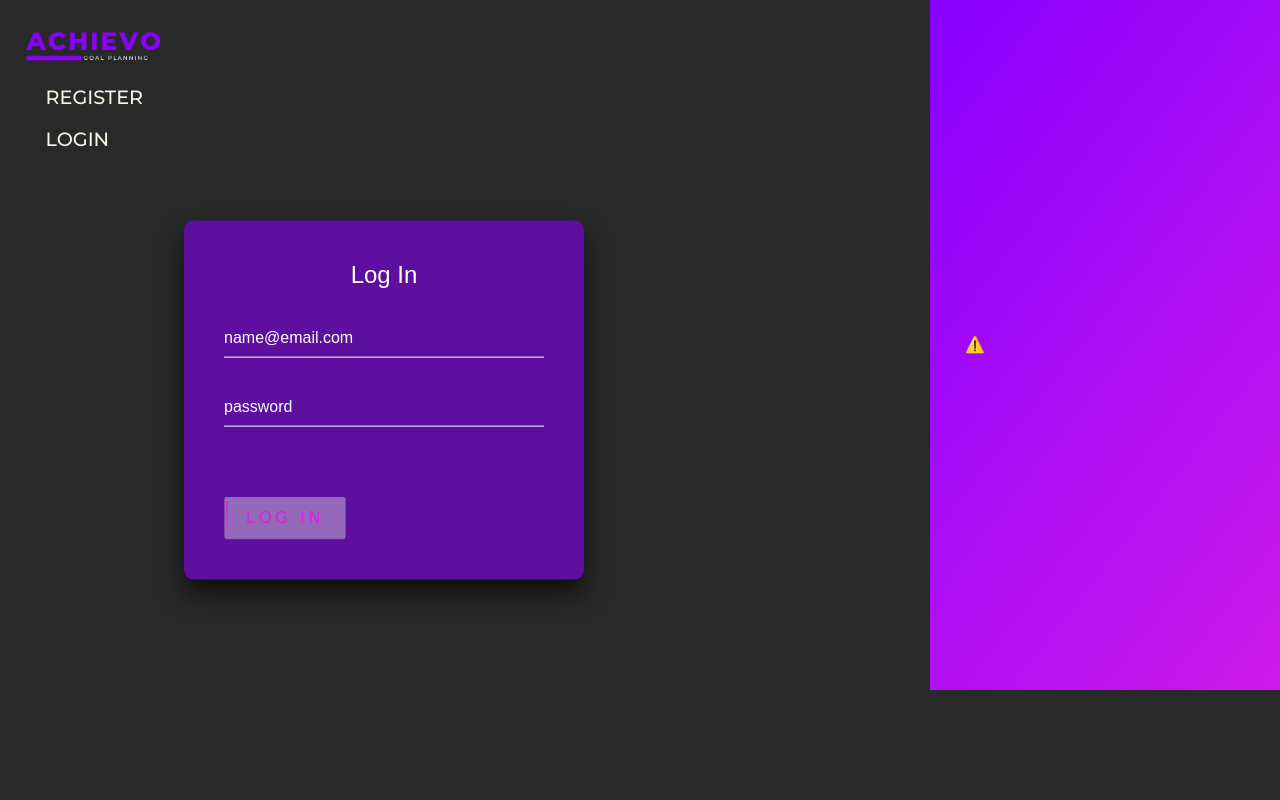
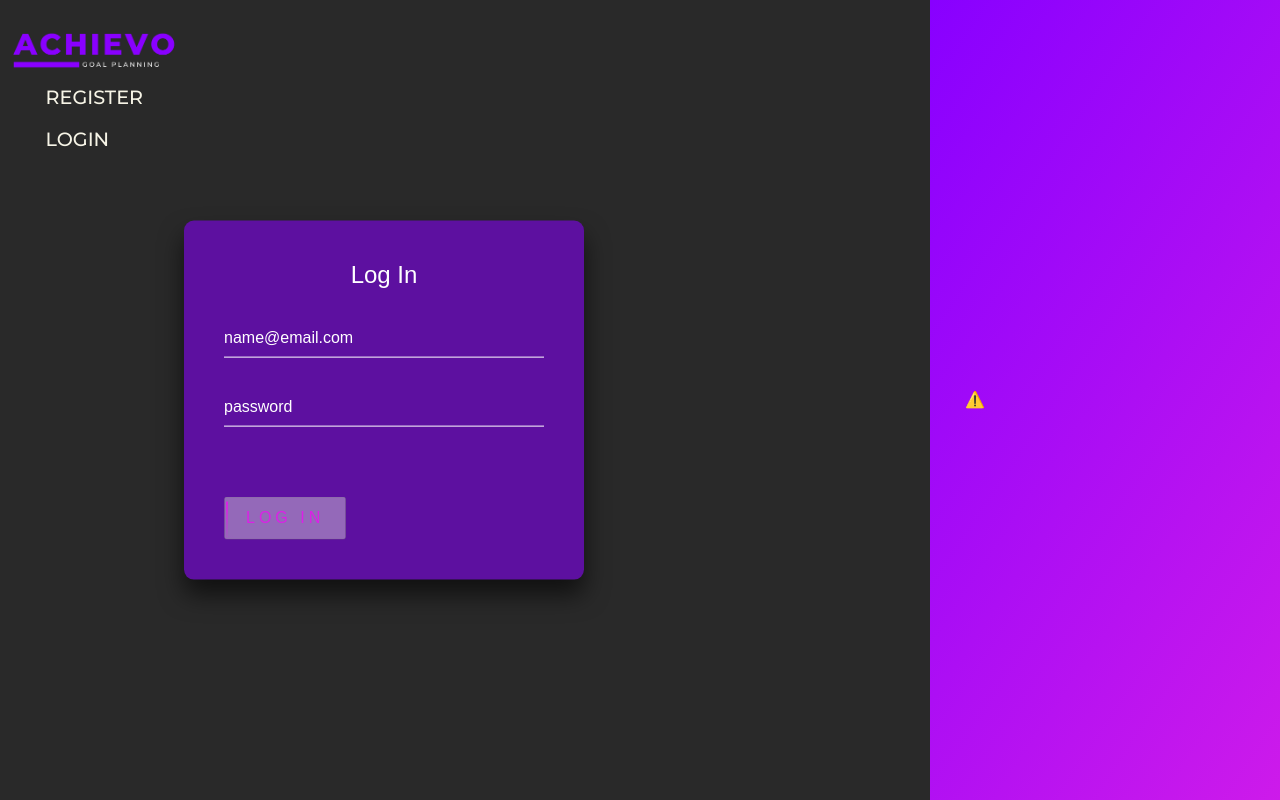
Before and after one commit to Atejan07/Achievo, a React (Create React App) app in the folder client/: page / in a window 1280 px wide. Shown: the top 800 px of the page. Built offline with nearby package versions, Linux system fonts and the light colour scheme; no server answers.

Commit message:
feat:fixed right side of login

```diff
--- a/client/package.json
+++ b/client/package.json
@@ -11,6 +11,7 @@
     "react-dom": "^18.2.0",
     "react-router-dom": "^6.12.0",
     "react-scripts": "5.0.1",
+    "react-transition-group": "^4.4.5",
     "web-vitals": "^2.1.4"
   },
   "scripts": {
--- a/client/src/App.css
+++ b/client/src/App.css
@@ -1,6 +1,6 @@
 body {
   background-color: rgba(0, 0, 0, 0.84);
-  /* margin: 0px; */
+  margin: 0px;
 }
 
 li {
@@ -16,7 +16,7 @@ li {
   margin: 0;
   padding: 0;
   width: 540px;
-  height: 690px;
+  height: 100vh;
   position: relative;
   left: 930px;
   /* position: absolute; */
@@ -356,7 +356,6 @@ background-color: #fff;
 color:aqua;
 }
 
-
 .login{
-max-height: 100vh;
+height:100vh;
 }
--- a/client/src/Navbar.css
+++ b/client/src/Navbar.css
@@ -7,12 +7,12 @@
 }
 
 body {
-  font-family: "Montserrat", sans-serif;
+font-family: "Montserrat", sans-serif;
 }
 
 .logo-home {
     margin-top: 10px;
-    width: 150px;
+    width: 180px;
     position: absolute;
     top: 2%;
     left: 7%;
@@ -30,6 +30,7 @@ body {
     flex-direction: row;
     z-index: 99;
     margin-top: 60px;
+
   }
 
 nav a {
--- a/client/src/components/Home.js
+++ b/client/src/components/Home.js
@@ -49,8 +49,6 @@ export default function Home({ setIsAuthenticated }) {
 
   return (
     <div className="login">
-      {/* <img src={logo} className="logo-home" /> */}
-      <div className="position-login">
         <div className="login-box">
           <h1>Log In</h1>
           <form className="user-box" onSubmit={handleSubmit}>
@@ -91,7 +89,6 @@ export default function Home({ setIsAuthenticated }) {
             className="main-animation"
           ></lottie-player>
         </div>
-      </div>
-    </div>
+        </div>
   );
 }
--- a/client/src/components/Navbar.js
+++ b/client/src/components/Navbar.js
@@ -1,11 +1,13 @@
 import React from "react";
 import { Link } from "react-router-dom";
 import logo from "../images/logo.png";
+import { CSSTransition } from "react-transition-group";
 import "../Navbar.css"
 
 
 const Navbar = ({ isAuthenticated }) => {
   console.log(isAuthenticated, "Authenticated");
+
 
   return (
     <div>
```
Also changed, not shown: 1 other file (tests, documents, lock files or other folders).
